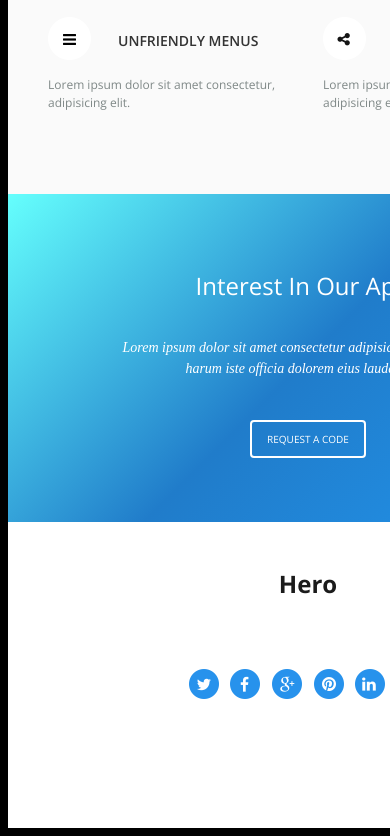
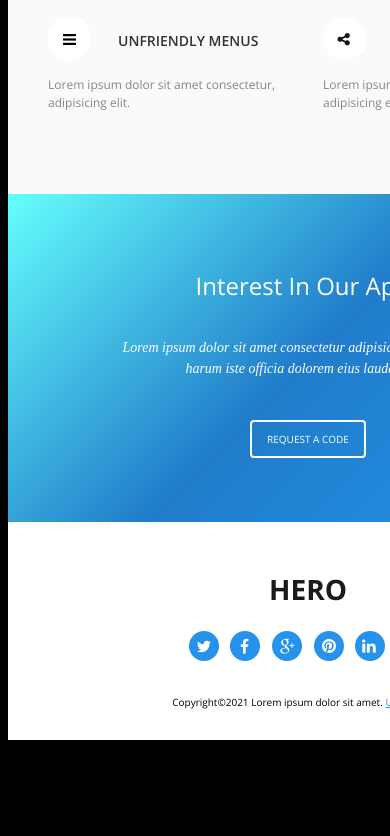
Before and after one commit to Jahanban/htmlEMail, a plain HTML site: page index.html in a window 390 px wide. Shown: the part 2527-3363 px from the top of the page. After the commit the page ends 3275 px from the top, so only its background shows below. Drawn offline with nearby package versions, Linux system fonts and the light colour scheme.

Commit message:
Styling for html email complete - inline css - next step making it responsive

```diff
--- a/index.html
+++ b/index.html
@@ -696,10 +696,11 @@
         <tr>
             <td>
                 <table class="column-table" width="100%" align="left" cellspacing="0" cellpadding="0" border="0"
-                    style="padding: 25px 0 75px; background: white;">
+                    style="padding: 25px 0 0; background: white;">
                     <tr>
                         <td align="center">
-                            <h2 style="font-weight: 700; font-family: 'Open Sans', sans-serif; color: #1b1b1b;">
+                            <h2
+                                style="font-weight: 700; font-family: 'Open Sans', sans-serif; color: #1b1b1b; text-transform: uppercase; font-size: 28px;">
                                 Hero
                             </h2>
                         </td>
@@ -707,7 +708,7 @@
                     <tr>
                         <td>
                             <table class="column-table" width="250px" cellspacing="0" cellpadding="0" border="0"
-                                style="padding: 50px 0; background: white;" align="center">
+                                align="center">
                                 <tr>
                                     <td align="center">
                                         <img src="/images/twitter_icon.png" alt="">
@@ -731,6 +732,15 @@
                             </table>
                         </td>
                     </tr>
+                    <tr>
+                        <td align="center">
+                            <p
+                                style="padding: 20px 0 ;font-family: 'Open Sans', sans-serif; columns: #b4b4b4;; font-weight: 400; font-size: 10px; line-height: 1.5;">
+                                Copyright©2021 Lorem ipsum dolor sit amet. <a href=""
+                                    style="color: #2792ec ;">Unsubsrcibe</a>
+                            </p>
+                        </td>
+                    </tr>
                 </table>
             </td>
         </tr>
```
